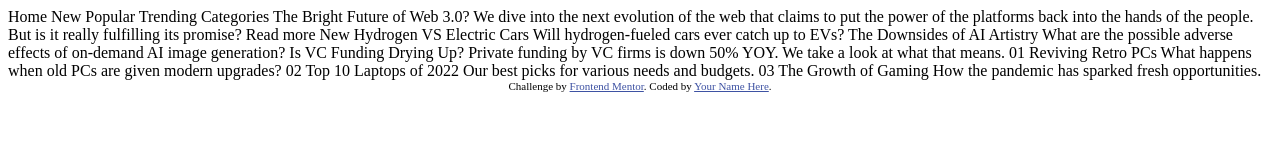
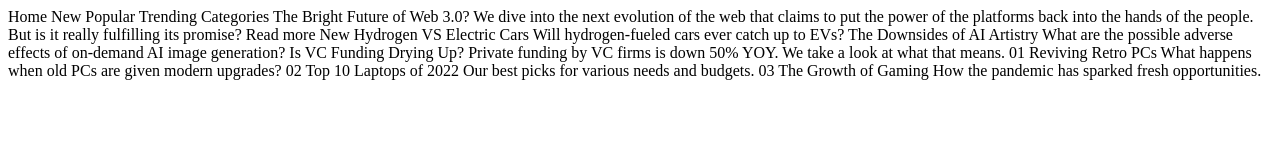
Before and after one commit to kenliii/homepage, a plain HTML site: page index.html in a window 1280 px wide. Drawn offline with Linux system fonts and the light colour scheme.

Commit message:
index  fix

```diff
--- a/index.html
+++ b/index.html
@@ -2,17 +2,11 @@
 <html lang="en">
 <head>
   <meta charset="UTF-8">
-  <meta name="viewport" content="width=device-width, initial-scale=1.0"> <!-- displays site properly based on user's device -->
-
+  <meta name="viewport" content="width=device-width, initial-scale=1.0">
   <link rel="icon" type="image/png" sizes="32x32" href="./assets/images/favicon-32x32.png">
 
   <title>Frontend Mentor | News homepage</title>
 
-  <!-- Feel free to remove these styles or customise in your own stylesheet 👍 -->
-  <style>
-    .attribution { font-size: 11px; text-align: center; }
-    .attribution a { color: hsl(228, 45%, 44%); }
-  </style>
 </head>
 <body>
 
@@ -52,9 +46,5 @@
   The Growth of Gaming
   How the pandemic has sparked fresh opportunities.
 
-  <div class="attribution">
-    Challenge by <a href="https://www.frontendmentor.io?ref=challenge" target="_blank">Frontend Mentor</a>.
-    Coded by <a href="#">Your Name Here</a>.
-  </div>
 </body>
 </html>
```
